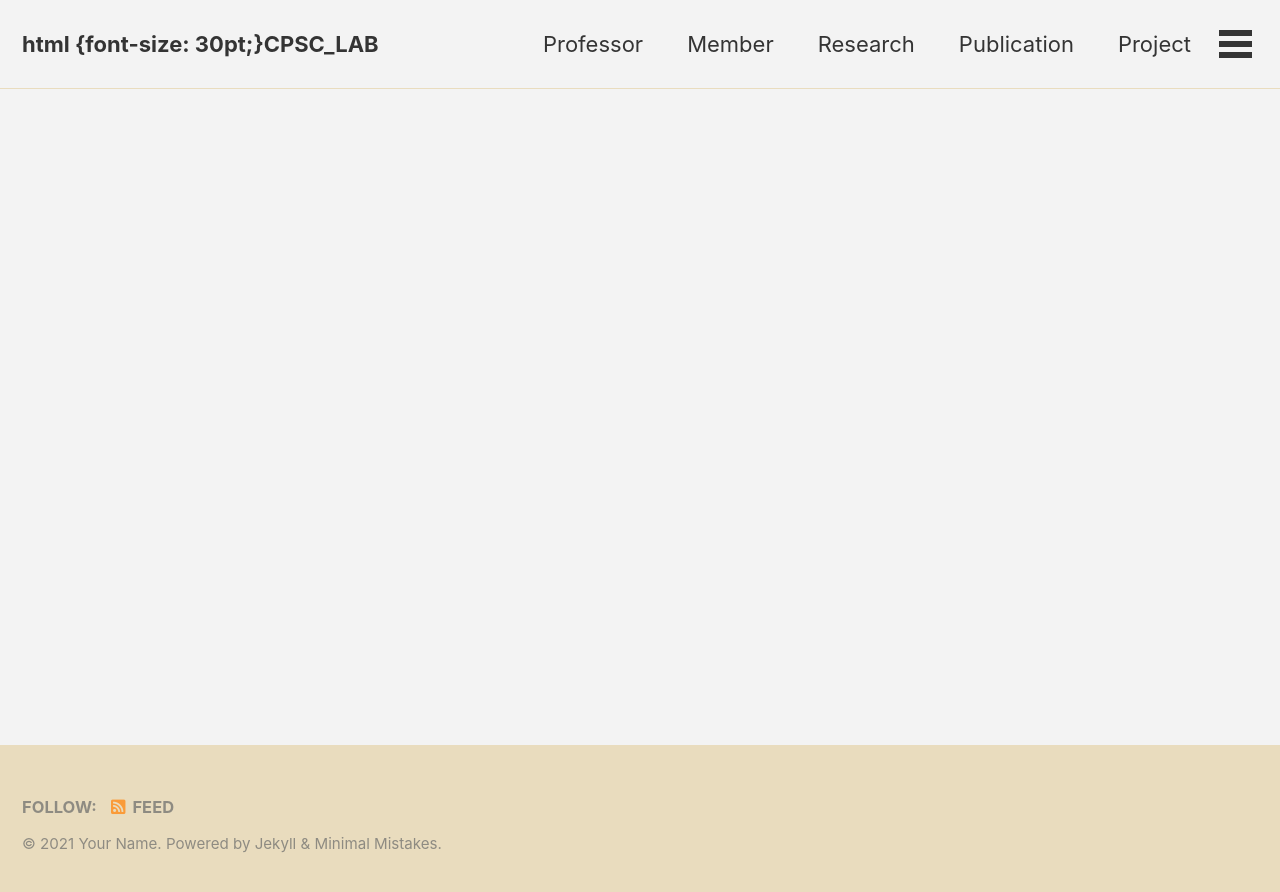
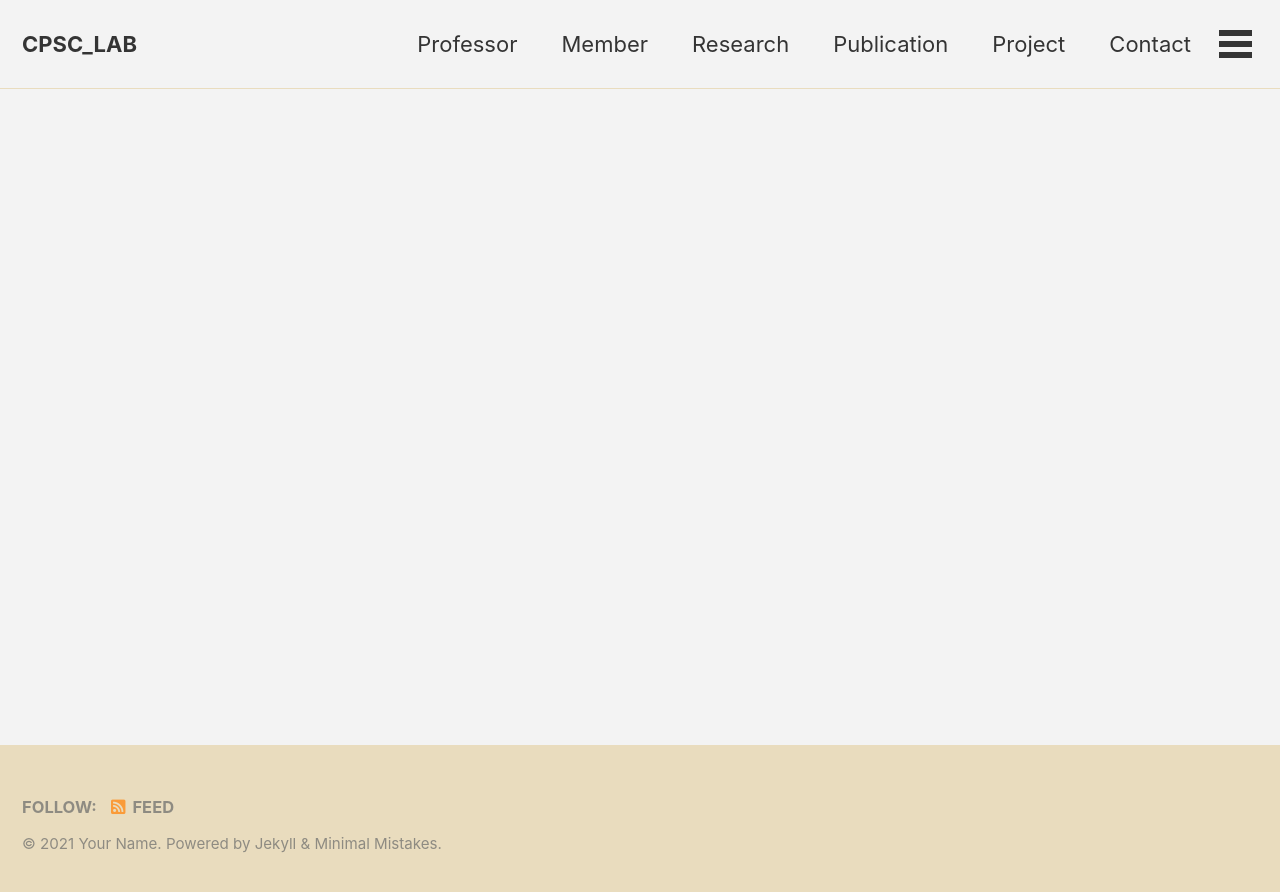
Before and after one commit to CPSC-LAB/CPSC-LAB.github.io, a Jekyll site: the page built from index.html, in a window 1280 px wide. Shown: the top 892 px of the page. Built offline with Jekyll 4.4.1, drawn with Linux system fonts in a browser that asks for light colours; cached includes are drawn as plain includes; the list of posts is cut into pages by our own code.

Commit message:
Update _config.yml

```diff
--- a/_config.yml
+++ b/_config.yml
@@ -16,7 +16,7 @@ minimal_mistakes_skin    : "dirt" # "air", "aqua", "contrast", "dark", "dirt", "
 
 # Site Settings
 locale                   : "en-US"
-title                    : "html {font-size: 30pt;}CPSC_LAB"
+title                    : "CPSC_LAB"
 title_separator          : "-"
 subtitle                 : # site tagline that appears below site title in masthead
 name                     : "Your Name"
```
